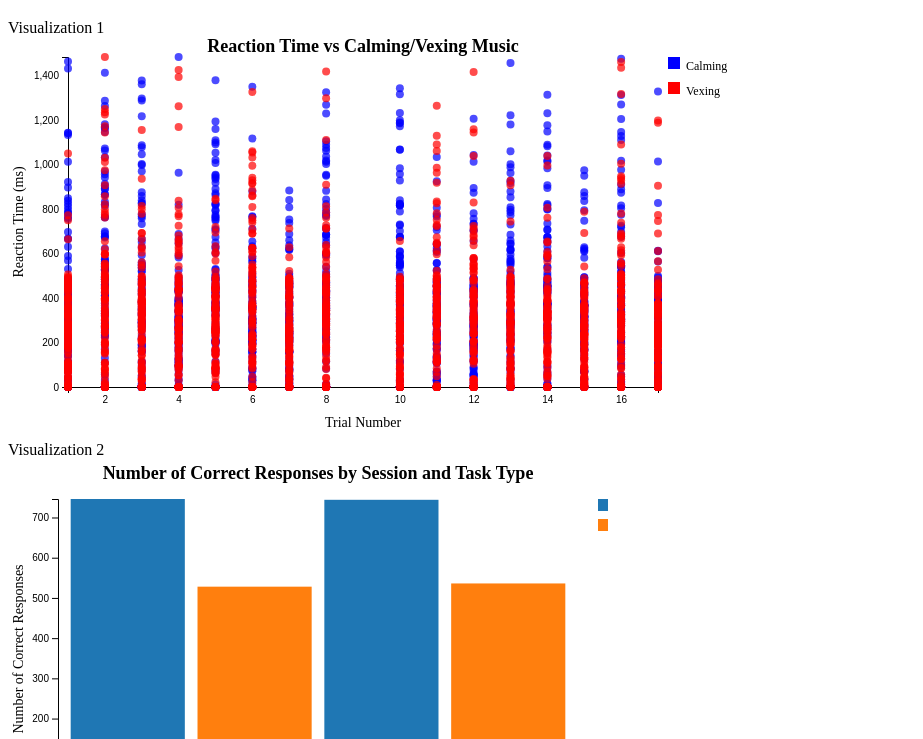
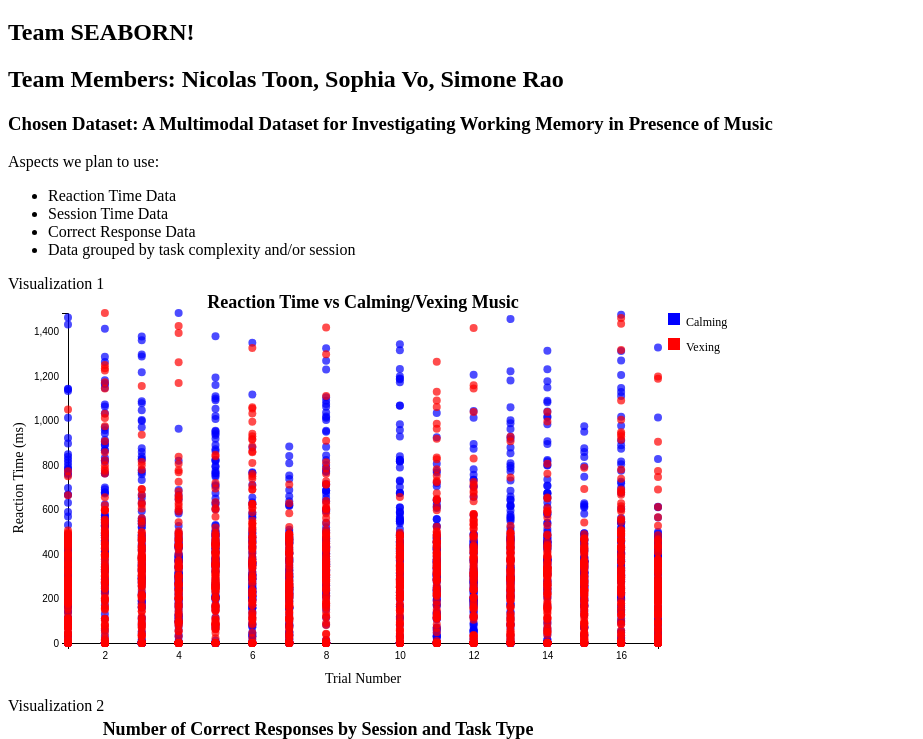
Before and after one commit to simonerao/Health-Visualization, a plain HTML site: page index.html in a window 1280 px wide. Shown: the part 61-800 px from the top of the page, without its empty margins (0-923 px from the left). Drawn offline with nearby package versions, Linux system fonts and the light colour scheme.

Commit message:
Update index.html

```diff
--- a/index.html
+++ b/index.html
@@ -10,6 +10,17 @@
 <body>
 
     <h1>Interactive Visualizations of Working Memory and Music Data</h1>
+    <h2>Team SEABORN!</h2>
+    <h2>Team Members: Nicolas Toon, Sophia Vo, Simone Rao</h2>
+
+    <h3>Chosen Dataset: A Multimodal Dataset for Investigating Working Memory in Presence of Music</h3>
+        <p>Aspects we plan to use:</p>
+        <ul>
+            <li>Reaction Time Data</li>
+            <li>Session Time Data</li>
+            <li>Correct Response Data</li>
+            <li>Data grouped by task complexity and/or session</li>
+          </ul>
 
     <div class="viz-container">
         <div id="viz1" class="viz">
@@ -37,6 +48,8 @@
         </div>
     </div>
 
+    <h4>Question: How does the type of background music and task complexity influence the memory of certain letters?</h4>
+
     <script type="module" src="global.js"></script>
 
 </body>
```
